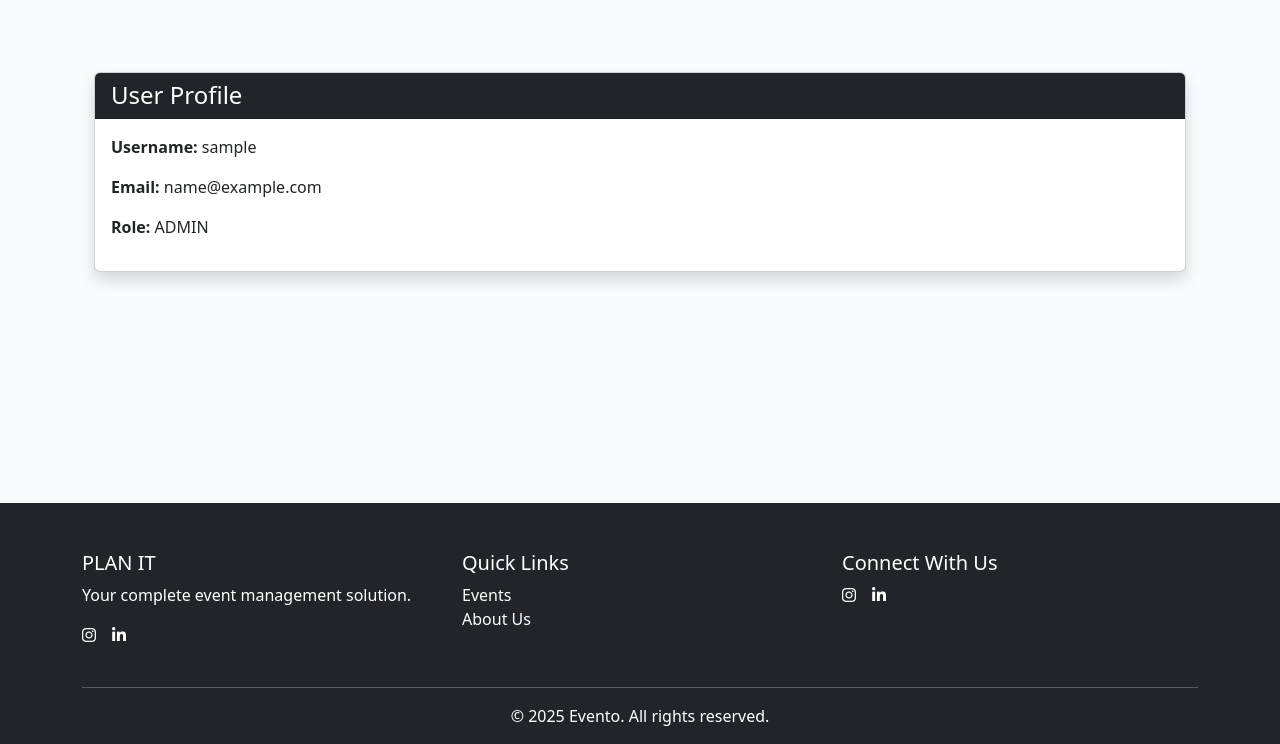
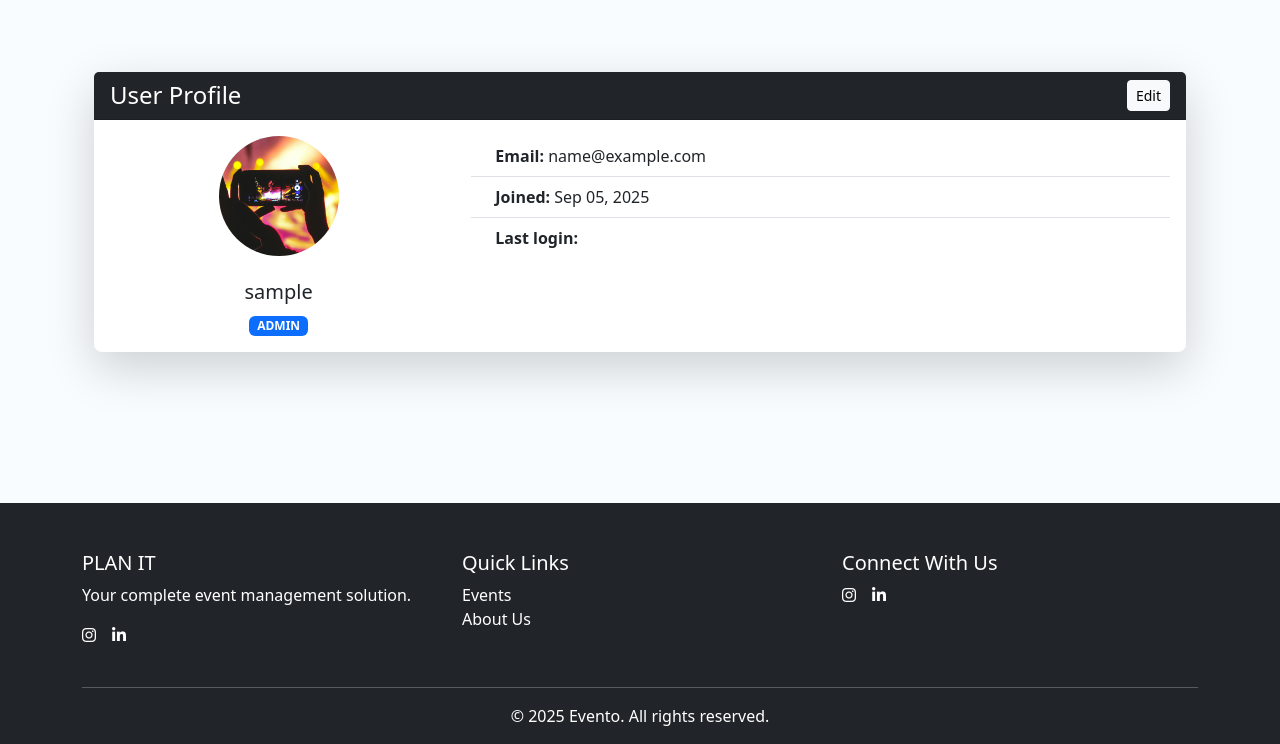
Before and after one commit to sanath2003git/event-management-system-2, a Django app: page /register/profile/ in a window 1280 px wide. Shown: the part 56-800 px from the top of the page. Run offline with Django 5.2, Linux system fonts and the light colour scheme; the visitor is signed in with stand-in values (Sample User, id 1).

Commit message:
Updated profile template to shows the static profile pic

```diff
--- a/appEvent/form.py
+++ b/appEvent/form.py
@@ -43,7 +43,8 @@
 class EventForm(forms.ModelForm):
     class Meta:
         model = Event
-        fields = '__all__'
+        # Only include fields the organizer should fill
+        fields = ['title', 'description', 'date', 'start_at', 'end_at', 'location', 'image']
         widgets = {
             'date': DateInput(),
             'start_at': TimeInput(),
@@ -70,6 +71,7 @@
                 existing_classes = field.widget.attrs.get('class', '')
                 classes = f'{existing_classes} form-control'.strip()
                 field.widget.attrs.update({'class': classes})
+
 
 class ContactForm(forms.Form):
     name = forms.CharField(max_length=100, widget=forms.TextInput(attrs={
--- a/appEvent/models.py
+++ b/appEvent/models.py
@@ -1,5 +1,6 @@
 from django.db import models
 from appUser.models import User
+from django.conf import settings
 # Create your models here.
 
 class Event(models.Model):
@@ -18,7 +19,7 @@
     end_at = models.TimeField(default='08:00:00')
     location = models.CharField(max_length=255)
     image = models.ImageField(upload_to='event_images/', default='event_images/default_event_image.jpg')
-    created_by = models.ForeignKey(User, on_delete=models.CASCADE, related_name='events', default=1)
+    created_by = models.ForeignKey(settings.AUTH_USER_MODEL, on_delete=models.CASCADE, related_name='events', default=1)
     category = models.CharField(max_length=50, choices=CATEGORY_CHOICES, default="Music")
 
     def __str__(self):
--- a/appEvent/templates/events.html
+++ b/appEvent/templates/events.html
@@ -29,12 +29,16 @@
           <img src="{{ event.image.url }}" class="card-img-top" alt="Event Image" style="object-fit: cover; height: 180px;">
           <div class="card-body d-flex flex-column">
             <small class="fw-semibold text-muted mb-2">
-              <span class="text-primary">{{ event.category }}</span>
+              <span class="btn btn-primary btn-sm rounded-5">{{ event.category }}</span>
             </small>
 
             <h5 class="card-title fw-bold">{{ event.title }}</h5>
             <small class="fw-semibold text-muted mb-2">{{ event.location }}</small>
             <p class="card-text text-muted flex-grow-1">{{ event.description|truncatewords:10 }}</p>
+            <!-- Event By -->
+            <small class="fw-semibold  mb-2">
+              <span>{{event.created_by}}</span>
+            </small>
           </div>
           <div class="card-footer bg-white border-0 pt-0">
             <div class="d-flex align-items-center justify-content-between">
--- a/appEvent/templates/manage_events.html
+++ b/appEvent/templates/manage_events.html
@@ -36,7 +36,10 @@
             <td><span class="badge bg-success">Active</span></td>
             <td class="table-actions">
               <a href="{% url 'edit_event' event.id %}" class="btn btn-sm btn-warning">Edit</a>
-              <a href="{% url 'delete_event' event.id %}" class="btn btn-sm btn-danger">Delete</a>
+              <form method="post" action="{% url 'delete_event' event.id %}" onsubmit="return confirm('Are you sure you want to delete this event?');">
+                {% csrf_token %}
+                <button type="submit" class="btn btn-outline-danger btn-sm">Delete</button>
+              </form>
               <button class="btn btn-sm btn-info">View Attendees</button>
             </td>
           </tr>
--- a/appEvent/templates/master.html
+++ b/appEvent/templates/master.html
@@ -67,7 +67,7 @@
 
 
         <!-- Auth Buttons -->
-        <ul class="list-unstyled d-flex gap-2 me-4 mb-0">
+        <ul class="list-unstyled d-flex gap-2 me-4 mb-0 mt-3 mt-md-0">
           {% if user.is_authenticated %}
             <li><a class="btn btn-outline-danger" href="{% url 'logout' %}">Logout</a></li>
             <li><a class="btn btn-outline-info" href="{% url 'profile' %}">Profile</a></li>
--- a/appEvent/templates/profile.html
+++ b/appEvent/templates/profile.html
@@ -1,16 +1,31 @@
 {% extends "master.html" %}
 {% block title %}Profile - Evento{% endblock %}
-
+{% load static %}
 {% block content %}
 <div class="container mt-5">
-  <div class="card shadow">
-    <div class="card-header bg-dark text-white">
+  <div class="card shadow-lg rounded-3 border-0">
+    <div class="card-header bg-dark text-white d-flex justify-content-between align-items-center">
       <h4 class="mb-0">User Profile</h4>
+      <a href="#" class="btn btn-sm btn-light">Edit</a>
     </div>
     <div class="card-body">
-      <p><strong>Username:</strong> {{ user.username }}</p>
-      <p><strong>Email:</strong> {{ user.email }}</p>
-      <p><strong>Role:</strong> {{ user.role }}</p>
+      <div class="row">
+        <!-- Left Column -->
+        <div class="col-md-4 text-center">
+          <img src="{% static 'images/slide-img-1.jpg' %}" class="rounded-circle mx-auto mb-3" style="width: 120px; height: 120px; object-fit: cover;" alt="Profile Pic">
+          <h5 class="mt-2">{{ user.username }}</h5>
+          <span class="badge bg-primary">{{ user.role }}</span>
+        </div>
+
+        <!-- Right Column -->
+        <div class="col-md-8">
+          <ul class="list-group list-group-flush">
+            <li class="list-group-item"><i class="bi bi-envelope me-2"></i><strong>Email:</strong> {{ user.email }}</li>
+            <li class="list-group-item"><i class="bi bi-calendar-check me-2"></i><strong>Joined:</strong> {{ user.date_joined|date:"M d, Y" }}</li>
+            <li class="list-group-item"><i class="bi bi-clock-history me-2"></i><strong>Last login:</strong> {{ user.last_login|date:"M d, Y H:i" }}</li>
+          </ul>
+        </div>
+      </div>
     </div>
   </div>
 </div>
--- a/appEvent/views.py
+++ b/appEvent/views.py
@@ -86,7 +86,7 @@
         form = EventForm(request.POST, request.FILES)
         if form.is_valid():
             event = form.save(commit=False)
-            event.created_by = request.user  # Set the creator
+            event.created_by = request.user  # automatically assigns the logged-in user
             event.save()
             return redirect('events')
     else:
```
Also changed, not shown: appEvent/templates/event_details.html (+11 -0 lines), appEvent/templates/home page.html (+9 -0 lines).
